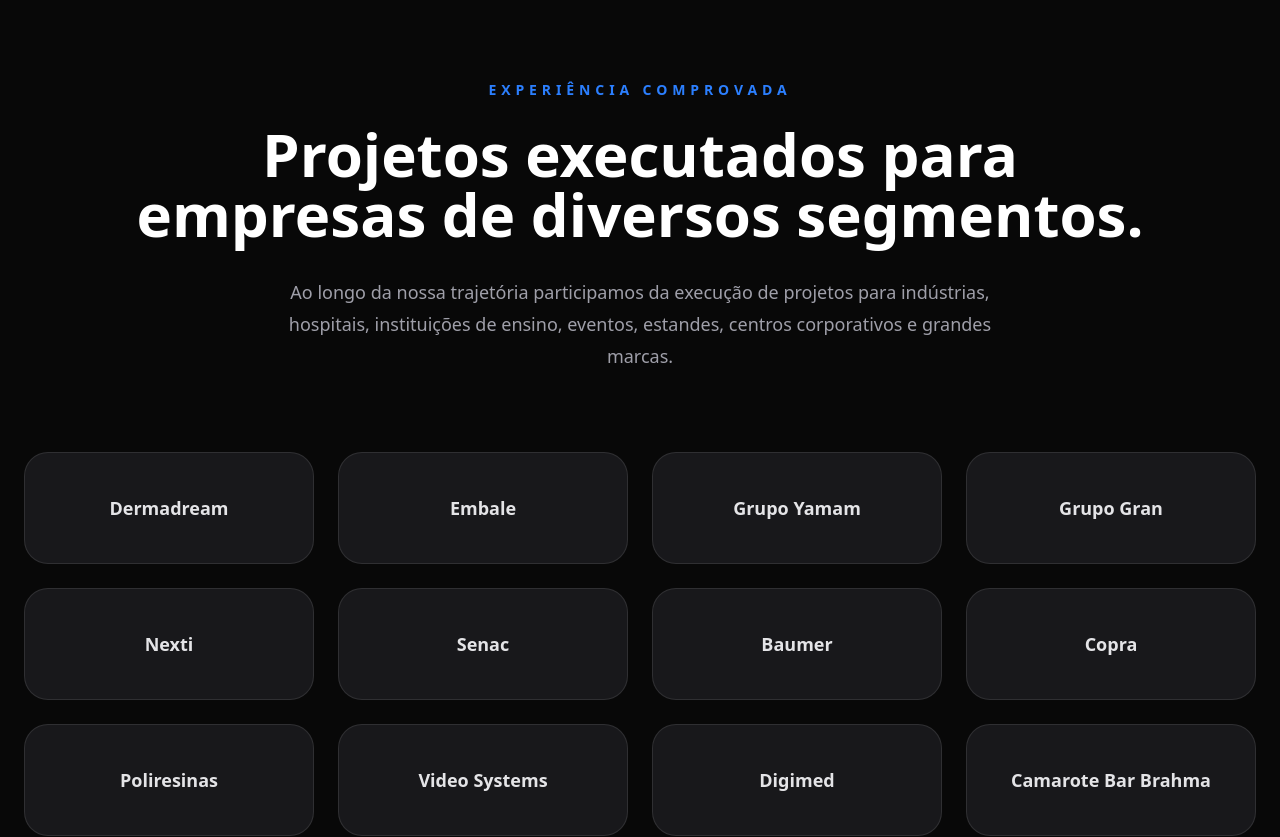
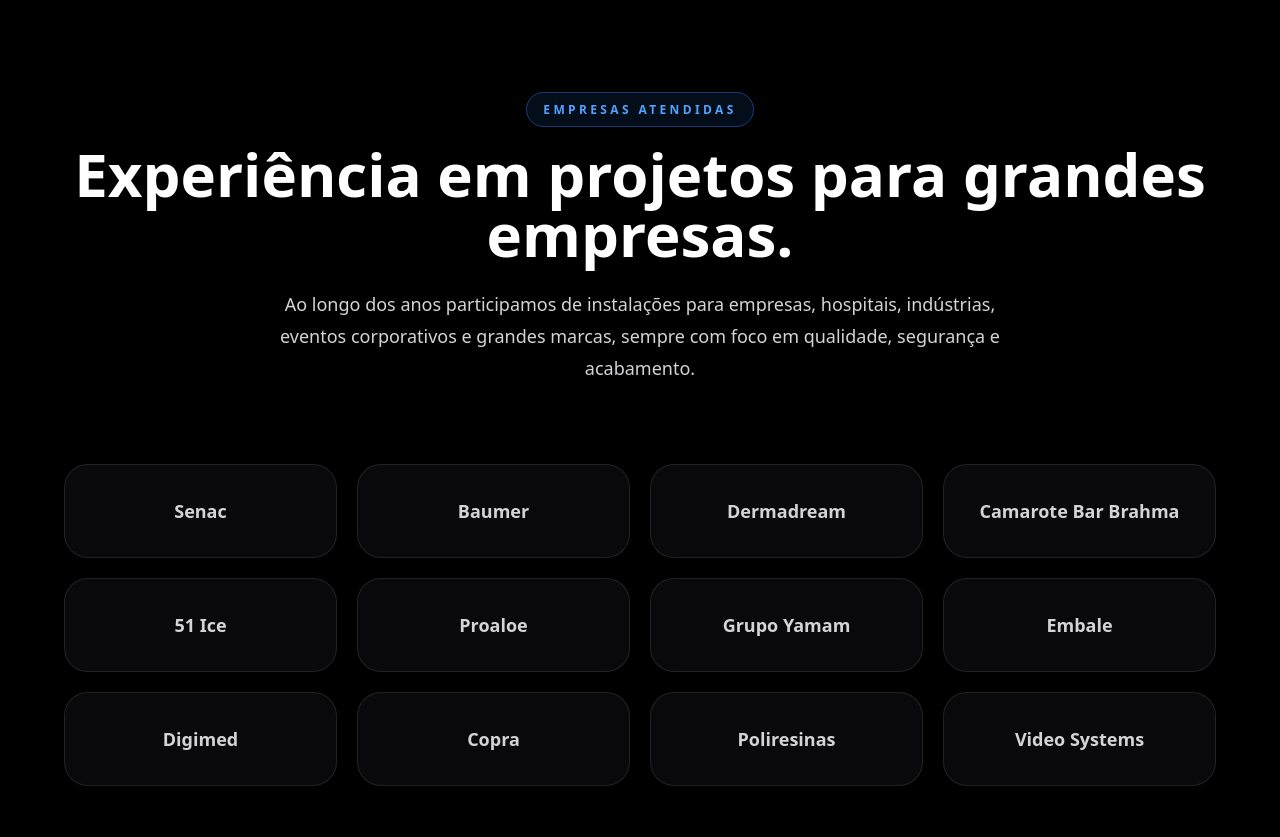
Before and after one commit to contatoarantesinstalacoes-maker/arantes-instalacoes-visuais, a Next.js app: page / in a window 1280 px wide. Shown: the part 5780-6617 px from the top of the page. Built offline with nearby package versions, Linux system fonts and the light colour scheme.

Commit message:
Nova seção clientes

```diff
--- a/components/sections/Clients.tsx
+++ b/components/sections/Clients.tsx
@@ -1,55 +1,52 @@
 const clients = [
-  "Dermadream",
-  "Embale",
-  "Grupo Yamam",
-  "Grupo Gran",
-  "Nexti",
   "Senac",
   "Baumer",
+  "Dermadream",
+  "Camarote Bar Brahma",
+  "51 Ice",
+  "Proaloe",
+  "Grupo Yamam",
+  "Embale",
+  "Digimed",
   "Copra",
   "Poliresinas",
   "Video Systems",
-  "Digimed",
-  "Camarote Bar Brahma",
 ];
 
 export default function Clients() {
   return (
-    <section className="bg-[#080808] py-24">
-
-      <div className="mx-auto max-w-7xl px-6">
+    <section className="bg-black px-6 py-28 md:px-16">
+      <div className="mx-auto max-w-7xl">
 
         <div className="text-center">
 
-          <p className="uppercase tracking-[0.35em] text-blue-500 text-sm font-bold">
-            EXPERIÊNCIA COMPROVADA
-          </p>
+          <span className="rounded-full border border-blue-500/40 bg-blue-500/10 px-4 py-2 text-xs font-black uppercase tracking-[0.28em] text-blue-400">
+            EMPRESAS ATENDIDAS
+          </span>
 
-          <h2 className="mt-6 text-4xl md:text-6xl font-black">
-            Projetos executados para
-            <br />
-            empresas de diversos segmentos.
+          <h2 className="mt-6 text-4xl font-black md:text-6xl">
+            Experiência em projetos para grandes empresas.
           </h2>
 
-          <p className="mx-auto mt-8 max-w-3xl text-lg text-zinc-400 leading-8">
-            Ao longo da nossa trajetória participamos da execução de projetos
-            para indústrias, hospitais, instituições de ensino, eventos,
-            estandes, centros corporativos e grandes marcas.
+          <p className="mx-auto mt-6 max-w-3xl text-lg leading-8 text-zinc-300">
+            Ao longo dos anos participamos de instalações para empresas,
+            hospitais, indústrias, eventos corporativos e grandes marcas,
+            sempre com foco em qualidade, segurança e acabamento.
           </p>
 
         </div>
 
-        <div className="mt-20 grid grid-cols-2 gap-6 md:grid-cols-4">
+        <div className="mt-20 grid grid-cols-2 gap-5 md:grid-cols-3 lg:grid-cols-4">
 
           {clients.map((client) => (
 
             <div
               key={client}
-              className="flex h-28 items-center justify-center rounded-3xl border border-white/10 bg-zinc-900 transition duration-300 hover:border-blue-500 hover:-translate-y-1"
+              className="group rounded-3xl border border-white/10 bg-zinc-950 p-8 text-center transition duration-300 hover:-translate-y-2 hover:border-blue-500"
             >
-              <span className="text-center text-lg font-semibold text-zinc-200">
+              <h3 className="text-lg font-bold text-zinc-300 transition group-hover:text-white">
                 {client}
-              </span>
+              </h3>
             </div>
 
           ))}
@@ -57,7 +54,6 @@
         </div>
 
       </div>
-
     </section>
   );
 }
```
